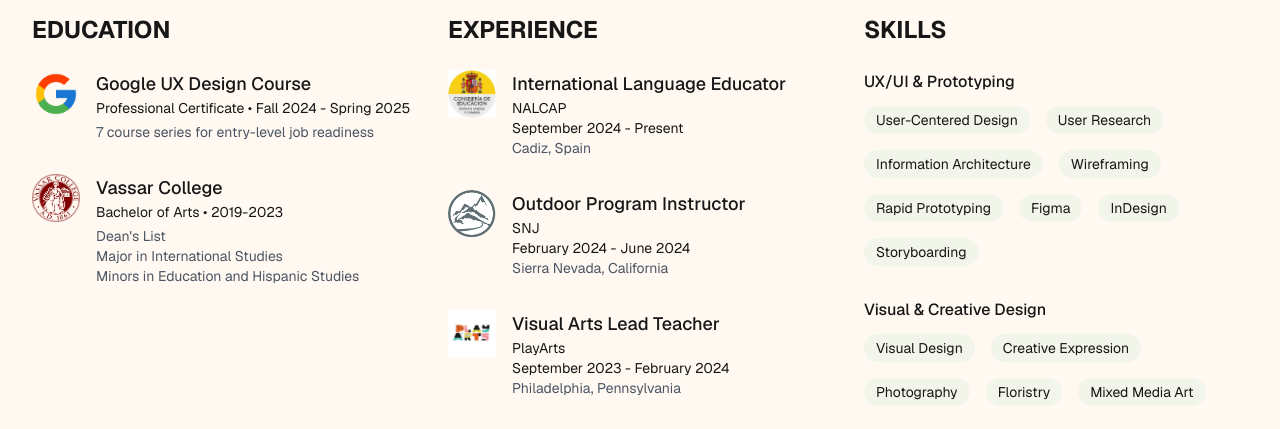
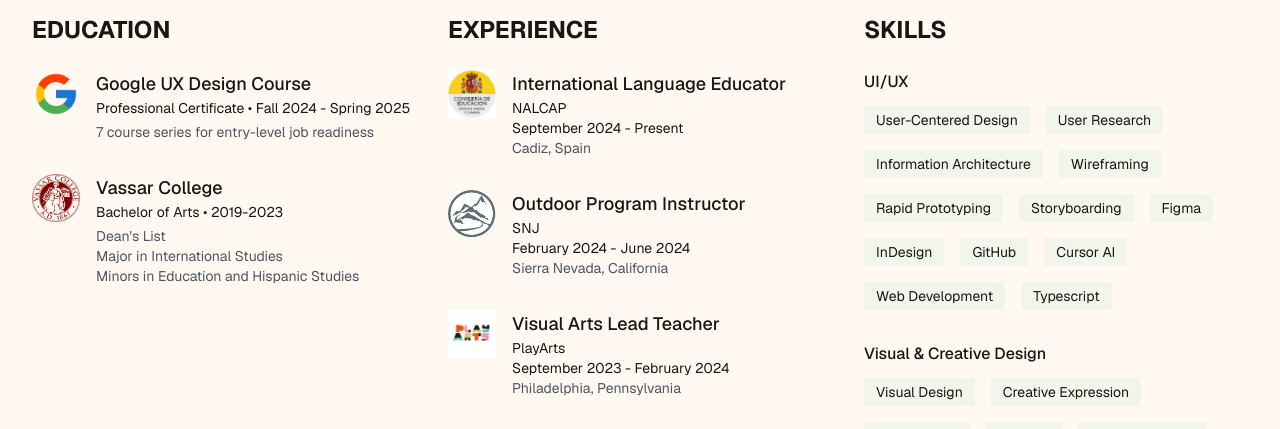
Before and after one commit to iliamahns/portfolio, a Next.js app: page /about in a window 1280 px wide. Shown: the part 516-945 px from the top of the page. Built offline with nearby package versions, Linux system fonts and the light colour scheme.

Commit message:
skillsssss

```diff
--- a/app/about/page.tsx
+++ b/app/about/page.tsx
@@ -6,7 +6,7 @@
 
 function SkillTagSmall({ name }: { name: string }) {
     return (
-        <span className="inline-block bg-[#F2F5EA] rounded-full px-3 py-1 text-sm mr-2 mb-2">
+        <span className="inline-block bg-[#F2F5EA] px-3 py-1 text-sm mr-2 mb-2">
             {name}
         </span>
     );
--- a/app/data/about-content.ts
+++ b/app/data/about-content.ts
@@ -1,6 +1,6 @@
 export type Skill = {
     name: string;
-    category: 'UX/UI & Prototyping' | 'Visual & Creative Design' | 'Interpersonal' | 'Education';
+    category: 'UI/UX' | 'Visual & Creative Design' | 'Interpersonal' | 'Education';
 };
 
 export type Language = {
@@ -38,15 +38,19 @@
 
 export const ABOUT_PAGE = {
     skills: {
-        'UX/UI & Prototyping': [
+        'UI/UX': [
             'User-Centered Design',
             'User Research',
             'Information Architecture',
             'Wireframing',
             'Rapid Prototyping',
+            'Storyboarding',
             'Figma',
             'InDesign',
-            'Storyboarding'
+            'GitHub',
+            'Cursor AI',
+            'Web Development',
+            'Typescript'
         ],
         'Visual & Creative Design': [
             'Visual Design',
```
